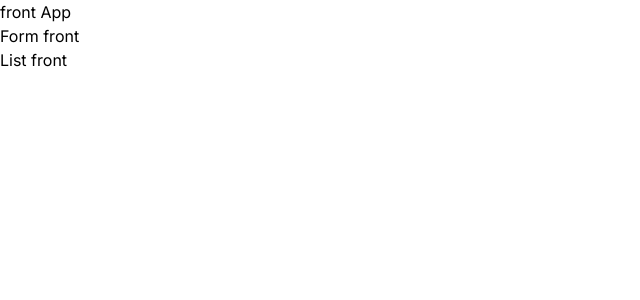
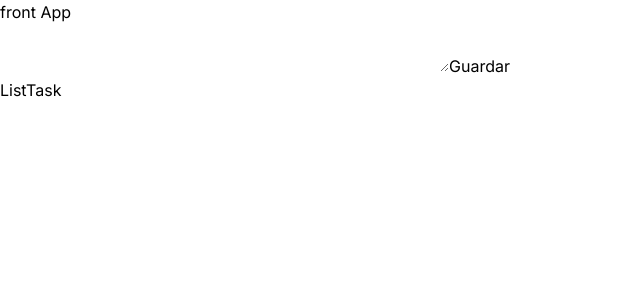
Before and after one commit to 02Alexis/Nextjs-Djangorest, a Next.js app in the folder frontend/: page / in a window 1280 px wide. Shown: the top 300 px of the page, without its empty margins (0-640 px from the left). Built offline with nearby package versions, Linux system fonts and the light colour scheme.

Commit message:
creacion de componentes

```diff
--- /dev/null
+++ b/frontend/src/app/components/FormTask.jsx
@@ -0,0 +1,13 @@
+function FormTask() {
+  return (
+    <div>
+      <form action="">
+        <input type="text" name="title" />
+        <textarea name="description"></textarea>
+        <button>Guardar</button>
+      </form>
+    </div>
+  );
+}
+
+export default FormTask;
--- /dev/null
+++ b/frontend/src/app/components/ListTask.jsx
@@ -0,0 +1,5 @@
+function ListTask() {
+  return <div>ListTask</div>;
+}
+
+export default ListTask;
--- a/frontend/src/app/page.jsx
+++ b/frontend/src/app/page.jsx
@@ -1,9 +1,12 @@
+import FormTask from "./components/FormTask";
+import ListTask from "./components/ListTask";
+
 function HomePage() {
   return (
     <div>
       <div>front App</div>
-      <div>Form front</div>
-      <div>List front</div>
+      <FormTask />
+      <ListTask />
     </div>
   );
 }
```
